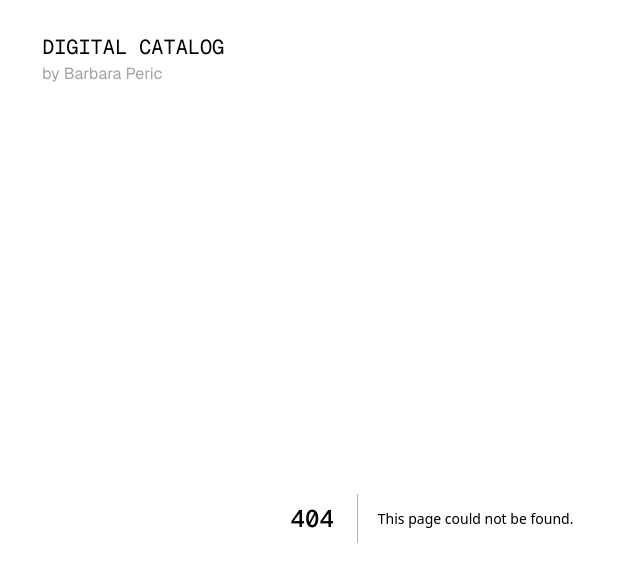
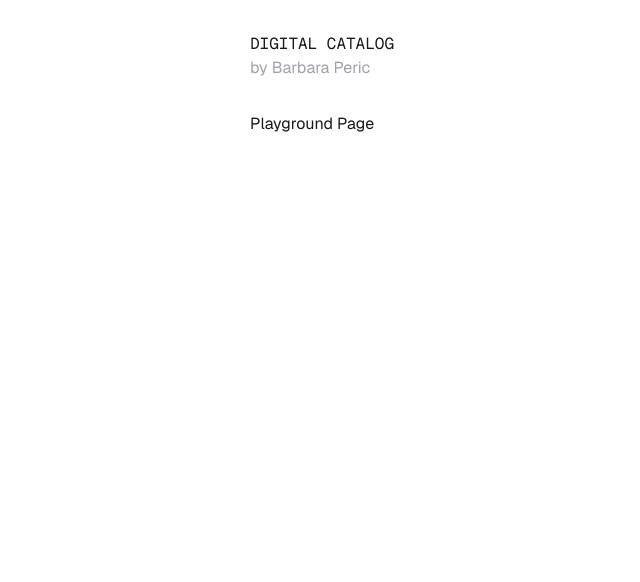
Before and after one commit to barbaraperic/catalog, a Next.js app: page /playground in a window 1280 px wide. Before the commit this address had no page. Shown: the top 582 px of the page, without its empty margins (0-640 px from the left). Built offline with nearby package versions, Linux system fonts and the light colour scheme.

Commit message:
STYLE: fix layout position of hover elements in about section

```diff
--- a/app/components/Cards/Cards.module.css
+++ b/app/components/Cards/Cards.module.css
@@ -5,7 +5,6 @@
 }
 
 .container {
-  padding-left: var(--padding-left);
   display: grid;
   grid-template-rows: repeat(3, 1fr);
   gap: 1rem;
--- a/app/components/Header/Header.module.css
+++ b/app/components/Header/Header.module.css
@@ -7,6 +7,5 @@
 }
 
 .link {
-  padding-left: var(--padding-left);
   display: inline-block;
 }
--- a/app/components/Tabs/Tabs.module.css
+++ b/app/components/Tabs/Tabs.module.css
@@ -5,12 +5,13 @@
   flex-direction: column;
   align-items: start;
   width: fit-content;
+  margin-left: calc(var(--padding-left) * (-1));
 }
 
 .tabs-highlight {
   background: hsl(0 0% 90.9%);
   position: absolute;
-  top: 5px;
+  top: 6px;
   left: 0;
   border-radius: 4px;
   height: 2.1rem;
@@ -20,7 +21,7 @@
 
 .tab {
   cursor: pointer;
-  padding: var(--padding-left) 12px;
+  padding: 12px var(--padding-left);
   font-size: 16px;
   color: hsl(0 0% 43.5%);
   display: inline-block;
--- /dev/null
+++ b/app/interactive/page.tsx
@@ -0,0 +1,5 @@
+function InteractivePage() {
+  return <div>Interactive Page</div>
+}
+
+export default InteractivePage
--- /dev/null
+++ b/app/playground/page.tsx
@@ -0,0 +1,5 @@
+function PlaygroundPage() {
+  return <div>Playground Page</div>
+}
+
+export default PlaygroundPage
--- a/app/styles/shared.css
+++ b/app/styles/shared.css
@@ -5,13 +5,24 @@
 }
 
 .wrapper {
-  margin-block: 2rem;
-  margin-inline: 1rem;
-  max-width: 50em;
+  margin: 1rem auto;
+  padding-left: var(--padding-left);
+}
+
+.wrapper h1 {
+  font-size: 1em;
+  container-name: wrapper;
 }
 
 @media (min-width: 25em) {
   .wrapper {
-    margin-inline: 2rem;
+    margin: 2rem auto;
+    max-width: 50em;
   }
 }
+
+@container wrapper (min-width: 25em) {
+  .wrapper h1 {
+    font-size: 2em;
+  }
+}
```
